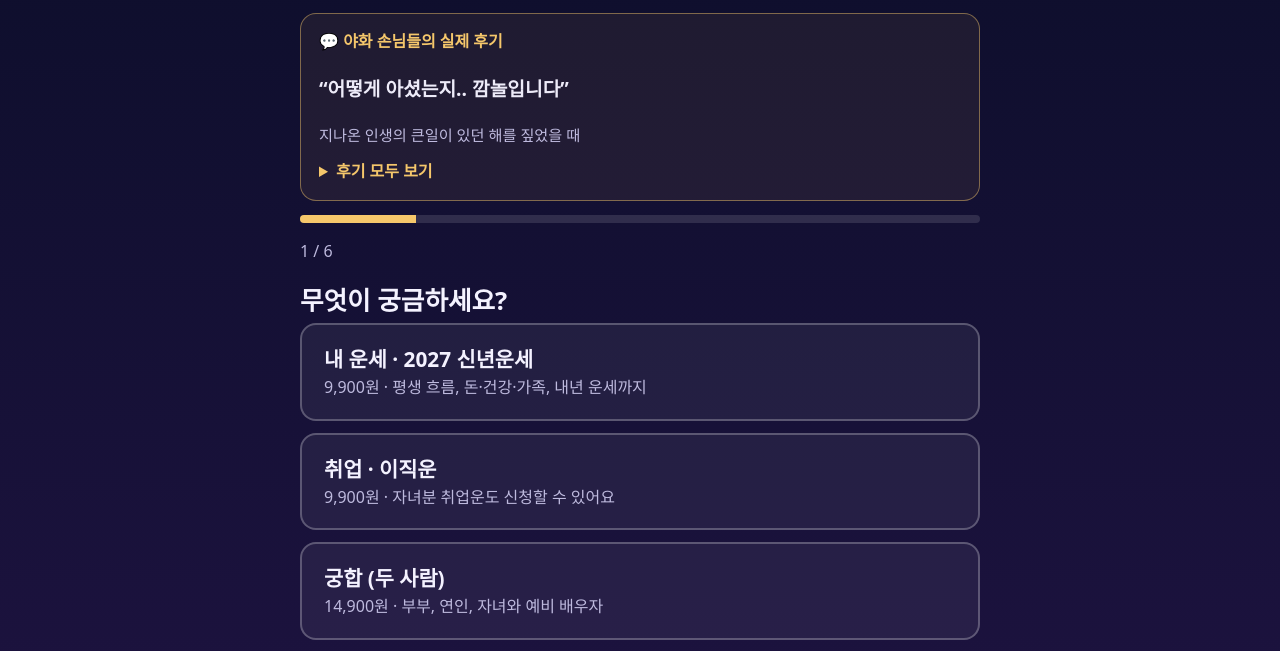
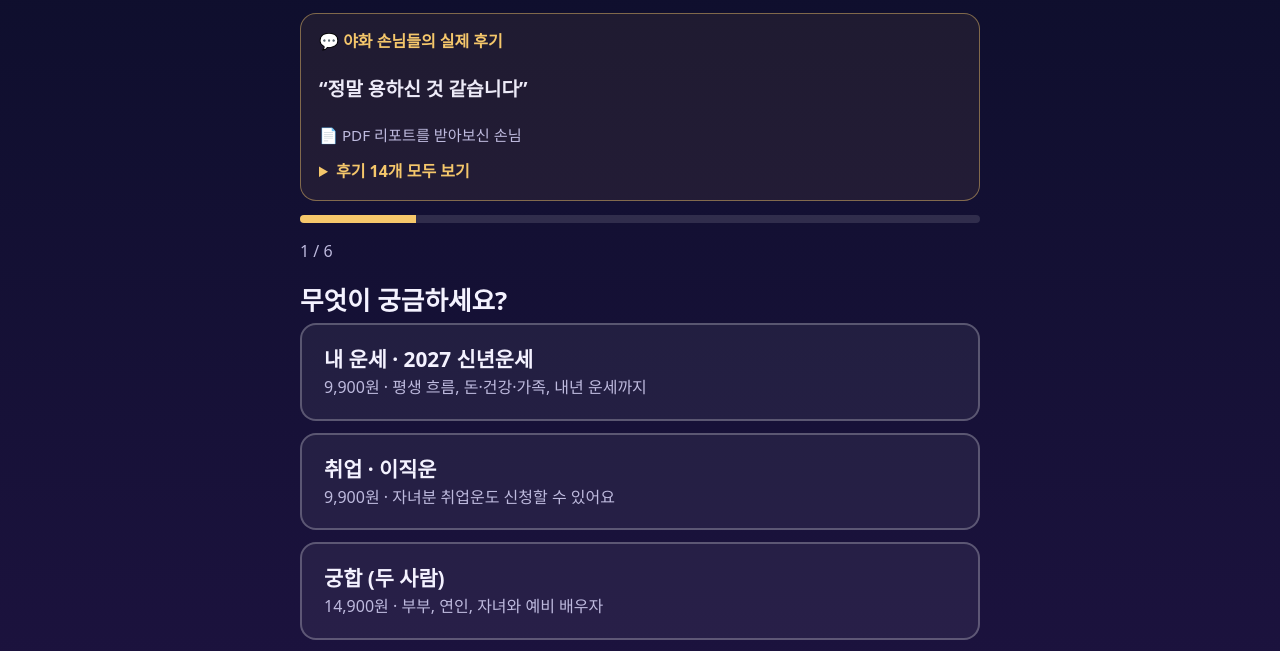
Before and after one commit to seol21200250-png/seol21200250-png.github.io, a plain HTML site: page easy.html in a window 1280 px wide. Shown: the part 149-800 px from the top of the page. Drawn offline with Linux system fonts and the light colour scheme.

Commit message:
후기 추가 (리포트 후기 포함 14개)
Co-Authored-By: Claude Opus 5.5 <noreply@anthropic.com>
Claude-Session: https://claude.ai/code/session_01QDS53b8399mERAzoY6SUeQ

```diff
--- a/easy.html
+++ b/easy.html
@@ -52,7 +52,7 @@ textarea.big-in{min-height:110px}
     <div class="rv-h">💬 야화 손님들의 실제 후기</div>
     <div class="rv-q" id="rvq"></div>
     <div class="rv-c" id="rvc"></div>
-    <details><summary>후기 모두 보기</summary><ul id="rvl"></ul></details>
+    <details><summary>후기 14개 모두 보기</summary><ul id="rvl"></ul></details>
   </div>
   <div class="bar"><i id="bar"></i></div>
   <div style="display:flex;justify-content:space-between;align-items:center">
@@ -328,7 +328,13 @@ show(0, true);
 </script>
 <script>
 const REVIEWS = [   // 손님이 실제로 한 말 그대로 (이름은 넣지 않음)
+  ["“엄청 초집중하면서 읽었습니다… 제가 10월에 입사한 게 우연이 아니었군요”", "📄 PDF 리포트를 받아보신 손님"],
+  ["“정말 용하신 것 같습니다”", "📄 PDF 리포트를 받아보신 손님"],
+  ["“2027년 결혼감이 오신다고 하셔서 안심이 되네요”", "📄 PDF 리포트를 받아보신 손님"],
+  ["“제가 누군지 알고 얘기하는 거 맞죠?”", "성향과 고민을 짚어드렸을 때"],
   ["“소름이에요… 2004 딸이에요”", "2004년에 자식운이 들어온다고 말씀드렸을 때"],
+  ["“잘 읽어봤어요, 맞는 말씀이시네요”", "📄 PDF 리포트를 받아보신 손님"],
+  ["“속이 후련해진 거 같네요”", "결혼 고민 상담을 마치고"],
   ["“어떻게 아셨는지.. 깜놀입니다”", "지나온 인생의 큰일이 있던 해를 짚었을 때"],
   ["“말씀주신 대로 운이 좋고 잘 풀렸습니다~”", "몇 달 뒤 다시 연락 주신 손님 · 조심하라던 일도 무사히"],
   ["“해주신 모든 말들 제 얘기예요ㅠ”", "요즘 마음고생을 짚어드렸을 때"],
```
